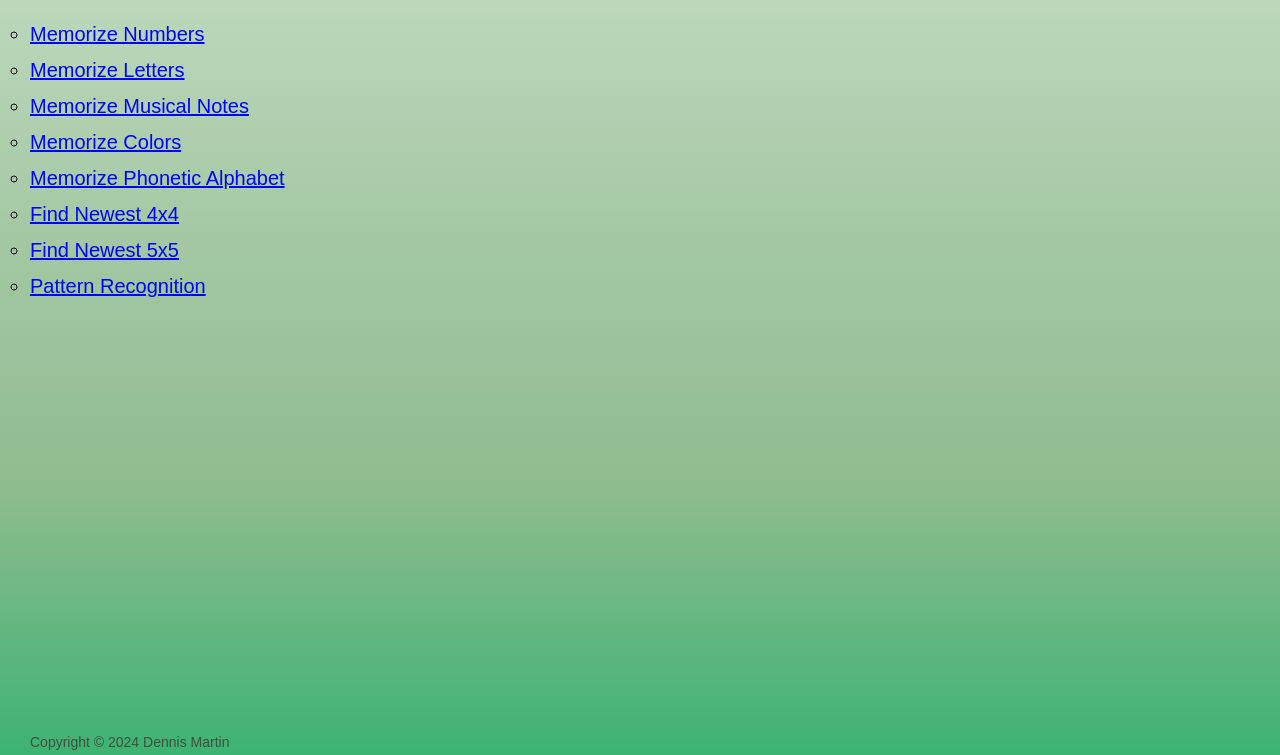
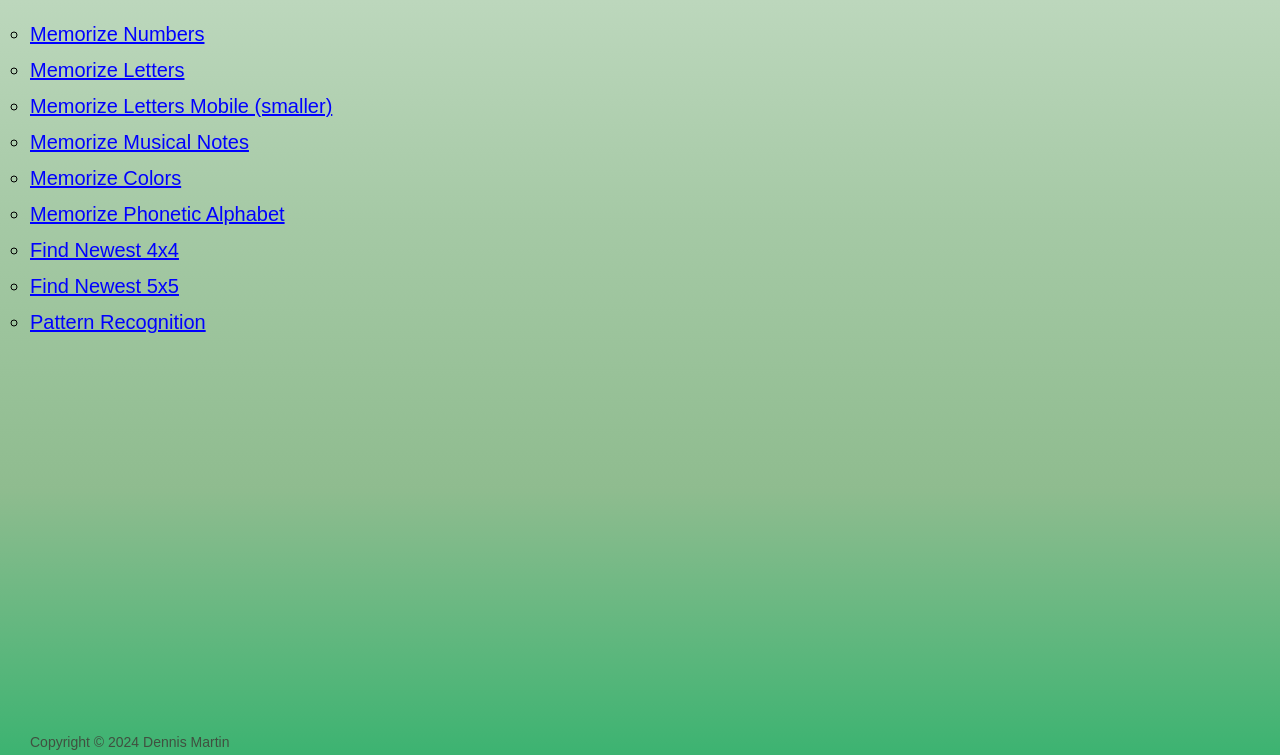
Before and after one commit to DenosGames/games, a plain HTML site: page index.html in a window 1280 px wide. Shown: the part 45-800 px from the top of the page. Drawn offline with Linux system fonts and the light colour scheme.

Commit message:
Update index.html

```diff
--- a/index.html
+++ b/index.html
@@ -73,6 +73,7 @@ a:hover {
 	<li><a href="memorizenumberspw.html"> Memorize Numbers </a></li>
 
 	<li><a href="memorize_letters.html"> Memorize Letters </a></li>
+	<li><a href="memorize_letters_mobile.html"> Memorize Letters Mobile (smaller) </a></li>
 
 	<li><a href="MemorizeNotes.html"> Memorize Musical Notes </a></li>
 
```
